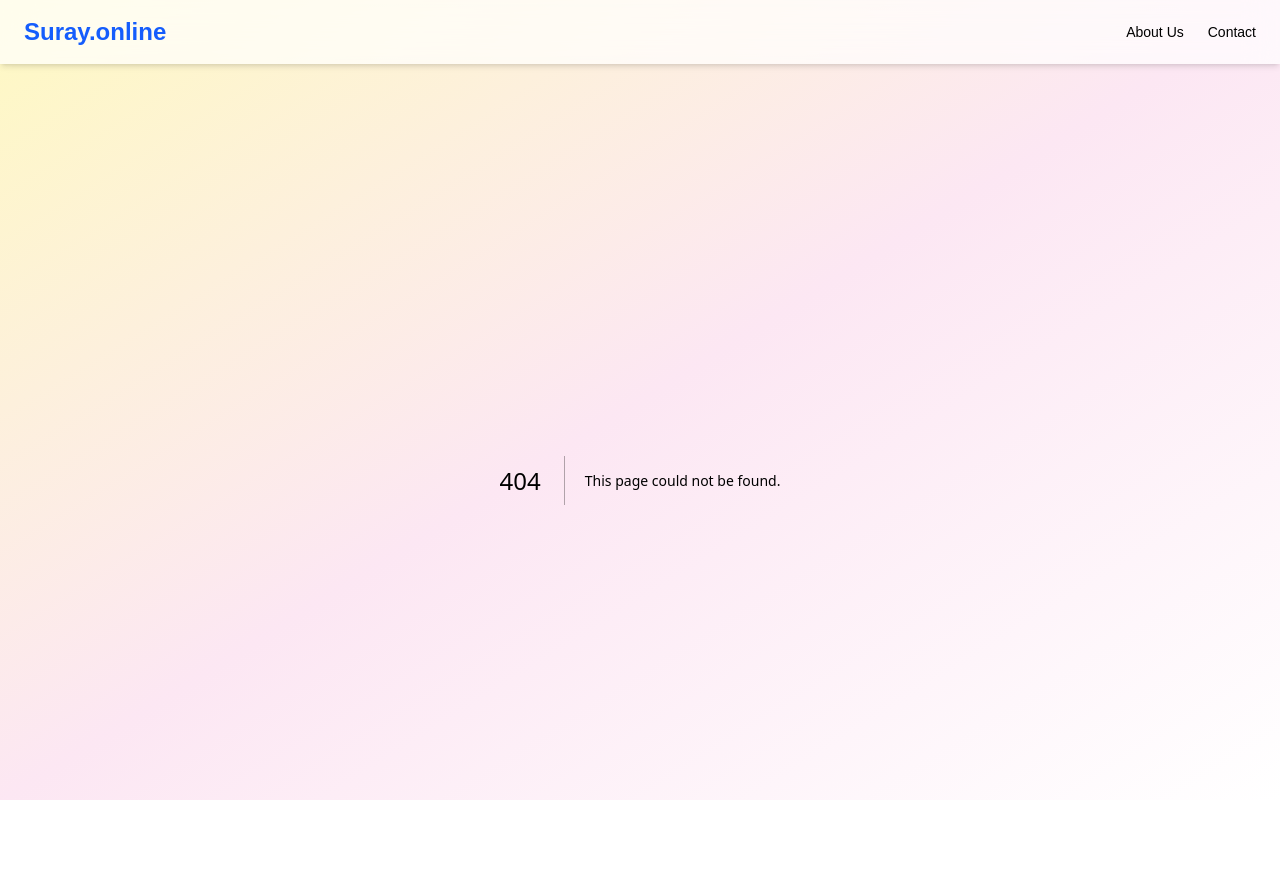
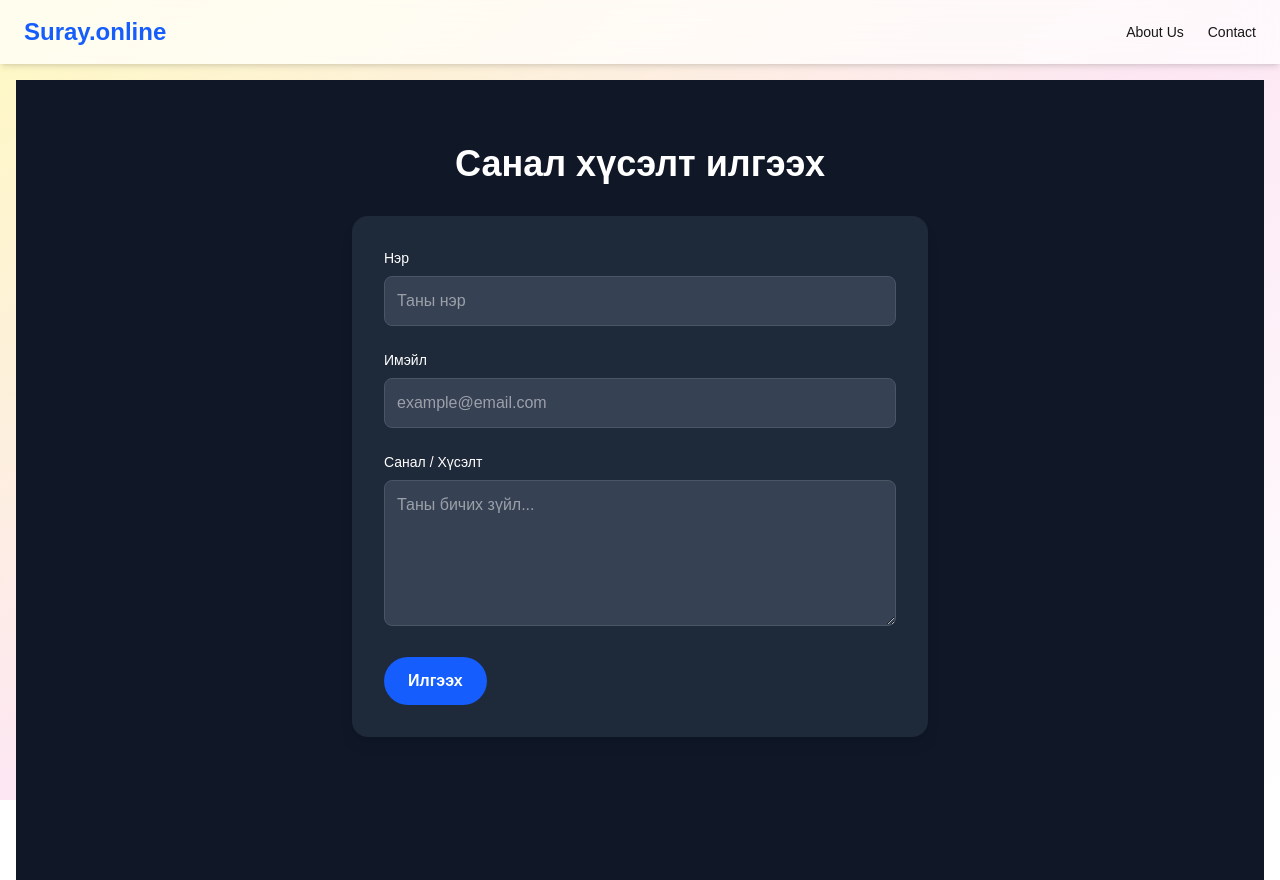
Before and after one commit to flexxxx77/suray.online, a Next.js app: page /feedback in a window 1280 px wide. Before the commit this address had no page. Built offline with nearby package versions, Linux system fonts and the light colour scheme.

Commit message:
feedback paeg adad

```diff
--- /dev/null
+++ b/src/app/feedback/page.tsx
@@ -0,0 +1,45 @@
+export default function FeedbackPage() {
+    return (
+      <main className="min-h-screen bg-gray-900 text-white py-16 px-6">
+        <h1 className="text-4xl font-bold mb-8 text-center">Санал хүсэлт илгээх</h1>
+        <form className="max-w-xl mx-auto bg-gray-800 p-8 rounded-2xl shadow-lg space-y-6">
+          <div>
+            <label className="block mb-2 text-sm font-medium">Нэр</label>
+            <input
+              type="text"
+              className="w-full p-3 rounded-lg bg-gray-700 border border-gray-600 text-white"
+              placeholder="Таны нэр"
+              required
+            />
+          </div>
+
+          <div>
+            <label className="block mb-2 text-sm font-medium">Имэйл</label>
+            <input
+              type="email"
+              className="w-full p-3 rounded-lg bg-gray-700 border border-gray-600 text-white"
+              placeholder="example@email.com"
+              required
+            />
+          </div>
+
+          <div>
+            <label className="block mb-2 text-sm font-medium">Санал / Хүсэлт</label>
+            <textarea
+              className="w-full p-3 rounded-lg bg-gray-700 border border-gray-600 text-white"
+              placeholder="Таны бичих зүйл..."
+              rows={5}
+              required
+            />
+          </div>
+
+          <button
+            type="submit"
+            className="bg-blue-600 hover:bg-blue-700 transition px-6 py-3 rounded-full text-white font-semibold"
+          >
+            Илгээх
+          </button>
+        </form>
+      </main>
+    );
+  }
```
